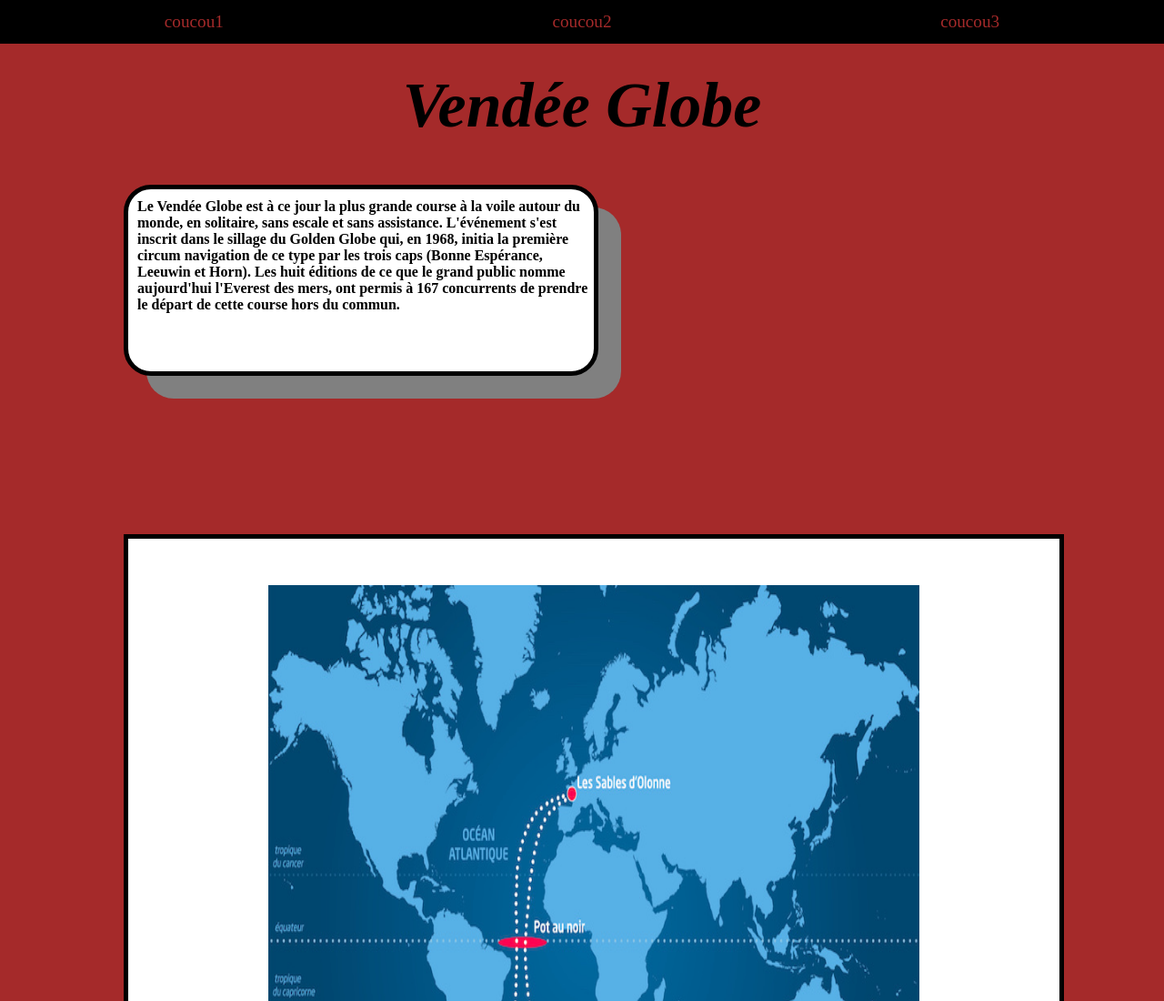
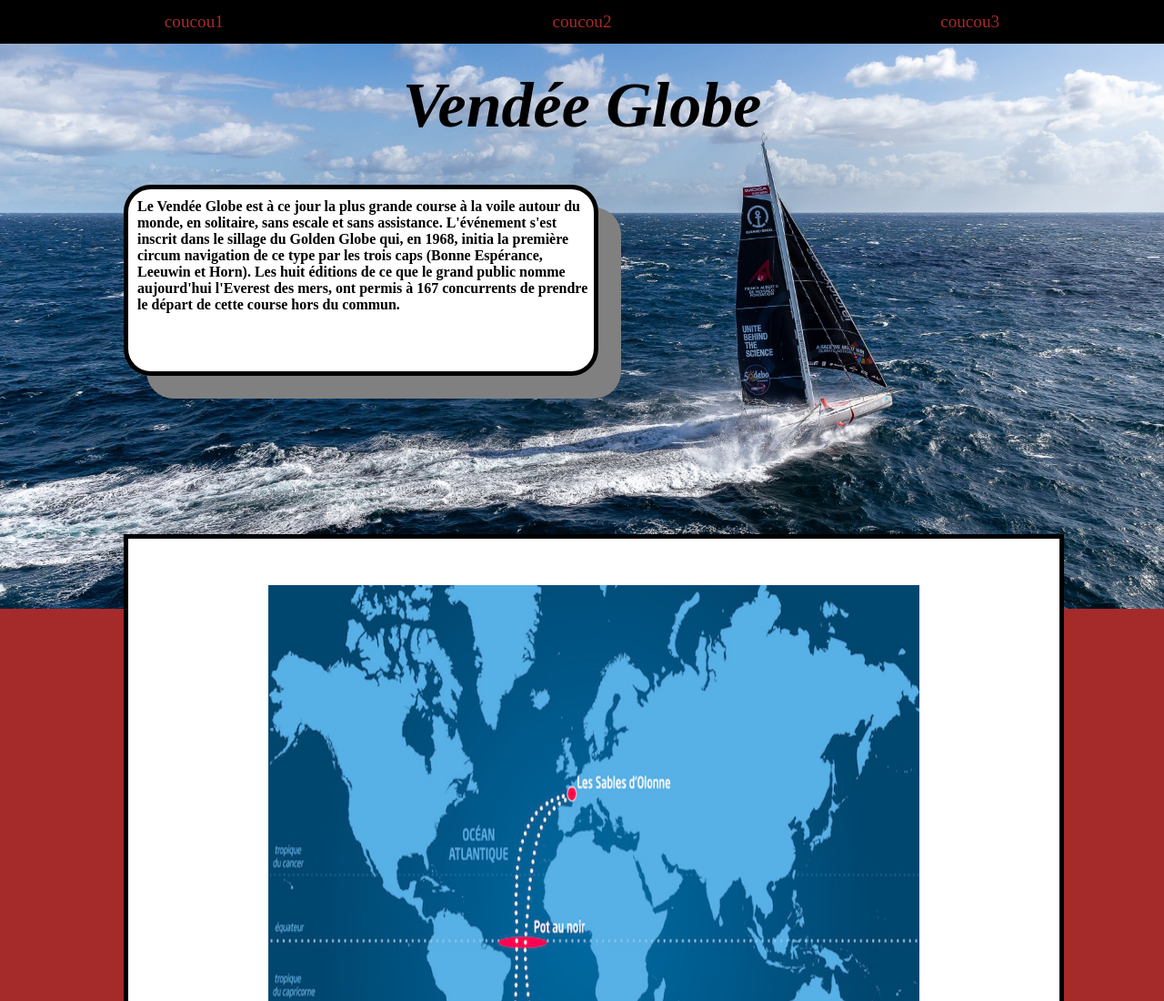
Before and after one commit to Art-Dev16/VendeeGlobe, a plain HTML site: page index.html in a window 1280 px wide. Shown: the top 1100 px of the page at 91% size. Drawn offline with Linux system fonts and the light colour scheme.

Commit message:
Add files via upload
l'image de fond ne s'affiche pas
résolu

```diff
--- a/style.css
+++ b/style.css
@@ -2,7 +2,7 @@ body{
     background-color: brown;
     overflow-x: hidden;
 
-    background-image:url(imgs/img6.jpg);
+    background-image:url(img6.jpg);
     background-repeat: no-repeat;
     background-size: 100%;
     background-position-y: 0%;
```
